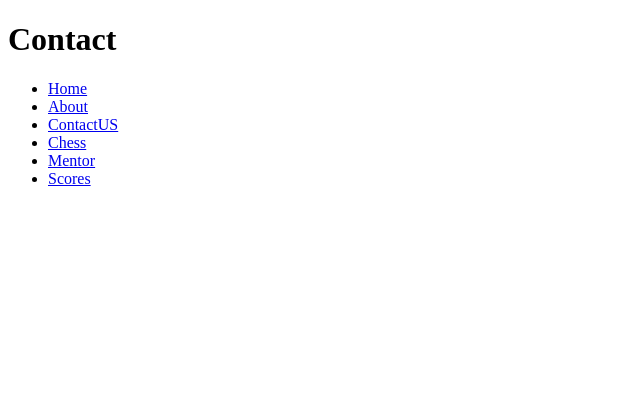
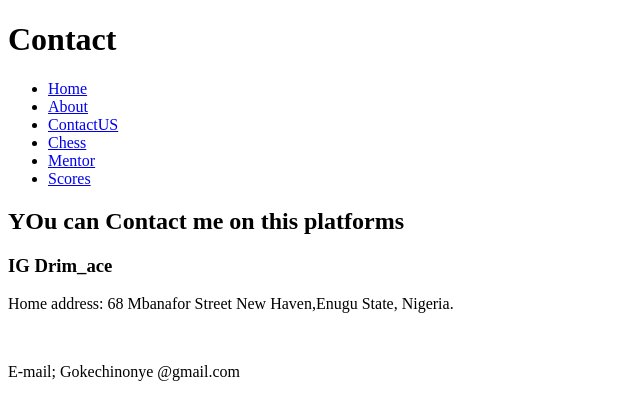
Before and after one commit to drimace2/AssignmentOne, a plain HTML site: page contact.html in a window 1280 px wide. Shown: the whole page, without its empty margins (0-640 px from the left). Drawn offline with Linux system fonts and the light colour scheme.

Commit message:
fourth commit

```diff
--- a/contact.html
+++ b/contact.html
@@ -32,6 +32,10 @@
             </li>
 
         </ul>
+        <h2> YOu can Contact me on this platforms </h2>
+        <h3>IG Drim_ace</h3>
+        <P>Home address: 68 Mbanafor Street New Haven,Enugu State, Nigeria.</P><br>
+        <p> E-mail; Gokechinonye @gmail.com</p><br>
 </body>
 
 </html>
```
Also changed, not shown: about.html (+1 -0 lines).
